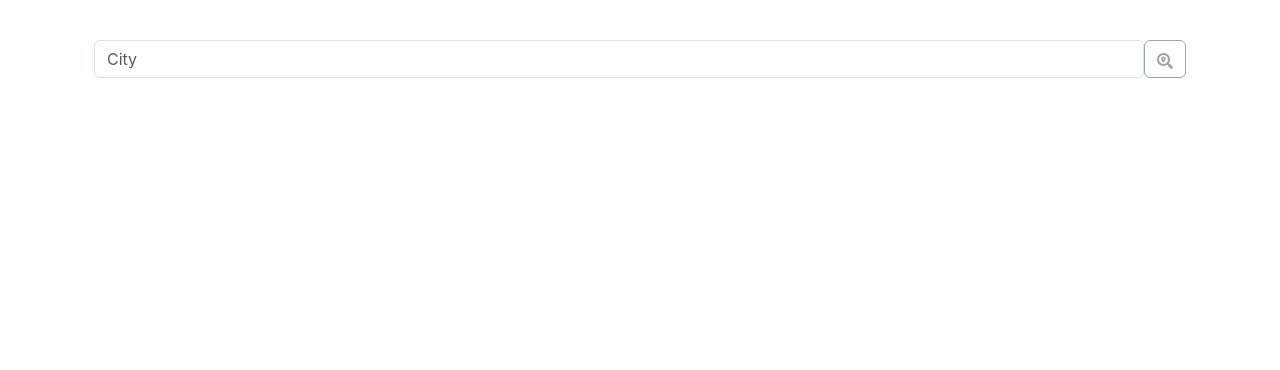
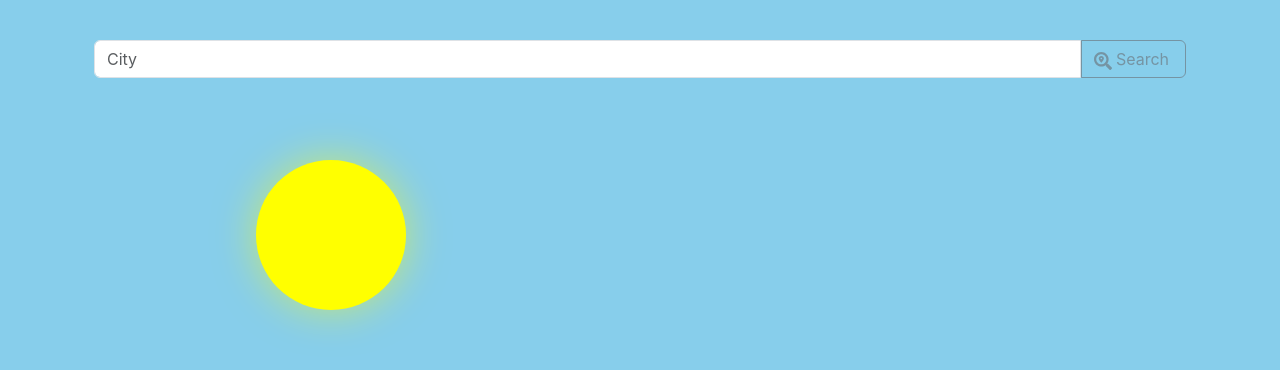
Before and after one commit to ayberkkk/weather-map, a React (Create React App) app: page / in a window 1280 px wide. Shown: the top 370 px of the page. Built offline with nearby package versions, Linux system fonts and the light colour scheme; the HTML template or start-up script is replaced by a standard one.

Commit message:
#6
404  & dynamic-bg component

```diff
--- a/src/App.css
+++ b/src/App.css
@@ -1,44 +1,44 @@
-html,
-body {
+html, body {
     margin: 0;
     padding: 0;
     overflow-x: hidden;
     box-sizing: border-box;
 }
-
+input {
+    border-top-right-radius: 0px !important;
+    border-bottom-right-radius: 0px !important;
+}
 input:focus {
     box-shadow: none !important;
 }
-
+.submit-btn {
+    border-top-left-radius: 0px !important;
+    border-bottom-left-radius: 0px !important;
+}
 .shadow-lg {
     box-shadow: 0 1rem 3rem rgb(255 255 255 / 9%) !important;
 }
-
 .current-day {
     overflow: hidden;
     box-shadow: rgb(226, 226, 226) 0px 0px 30px 6px;
-    border-radius: 10px;
     width: 100%;
     height: auto;
+    margin-top: 10px;
 }
-
 .current-day h6 {
     font-size: 40px;
     color: #252525;
 }
-
 .current-day p {
     font-size: 30px;
     font-weight: 600;
     color: #252525;
     margin-bottom: 0px;
 }
-
 .current-day .current-day-condition {
     font-size: 20px;
     text-transform: capitalize;
 }
-
 .description .description-name {
     font-size: 16px !important;
     padding: 5px;
@@ -46,14 +46,10 @@ input:focus {
     margin-left: 10px;
     margin-right: 10px;
 }
-
 .description .description-current-data {
     background-color: #252525;
     margin: 5px;
-    border-radius: 10px;
-
 }
-
 .description .description-data {
     padding: 5px;
     margin-right: 10px;
@@ -62,21 +58,123 @@ input:focus {
     margin-left: 10px;
     border-bottom: 1px solid #fff;
 }
-
+.background {
+    position: fixed;
+    top: 0;
+    left: 0;
+    width: 100%;
+    height: 100%;
+    overflow: hidden;
+    z-index: 0;
+}
+.daytime {
+    background-color: #87ceeb;
+}
+.nighttime {
+    background-color: #000;
+}
+.stars {
+    position: absolute;
+    width: 100%;
+    height: 100%;
+}
+.star {
+    position: absolute;
+    transition: transform 0.3s ease-in-out;
+}
+.moon {
+    position: absolute;
+    top: 50%;
+    left: 50%;
+    width: 80px;
+    height: 80px;
+    background-color: #f9f9f9;
+    border-radius: 50%;
+    transform: translate(-50%, -50%);
+    box-shadow: 0 0 20px rgba(255, 255, 255, 0.8);
+}
+.sun {
+    position: absolute;
+    top: 20%;
+    left: 20%;
+    width: 150px;
+    height: 150px;
+    background-color: yellow;
+    border-radius: 50%;
+    box-shadow: 0 0 40px rgba(255, 255, 0, 0.5);
+}
+.wave {
+    position: absolute;
+    bottom: 0;
+    left: 0;
+    width: 100%;
+    height: 200px;
+    background: linear-gradient(to right, #87ceeb 0%, #f9f9f9 50%, #87ceeb 100%);
+    animation: waveAnimation 8s linear infinite;
+}
+@keyframes waveAnimation {
+    0% {
+        background-position-x: 0;
+   }
+    100% {
+        background-position-x: 1000px;
+   }
+}
+.not-found-title {
+    margin-bottom: 1rem;
+}
+.not-found-text {
+    margin-bottom: 2rem;
+}
+.not-found-image {
+    width: 300px;
+    margin-bottom: 2rem;
+}
+.not-found-link {
+    margin-top: 2rem;
+}
+@keyframes pulse {
+    0% {
+        transform: scale(1);
+   }
+    50% {
+        transform: scale(1.2);
+   }
+    100% {
+        transform: scale(1);
+   }
+}
 @media screen and (max-width:992px) {
     .current-day {
         margin-top: 10px;
-    }
-
+   }
     .current-day h6 {
         font-size: 30px;
-    }
-
+   }
     .current-day p {
         font-size: 20px;
-    }
-
+   }
     .weather-card {
         padding: 0px;
-    }
+   }
 }
+@media screen and (max-width: 768px) {
+    .moon {
+        width: 60px;
+        height: 60px;
+   }
+    .sun {
+        width: 100px;
+        height: 100px;
+   }
+}
+@media screen and (max-width: 480px) {
+    .moon {
+        width: 40px;
+        height: 40px;
+   }
+    .sun {
+        width: 60px;
+        height: 60px;
+   }
+}
--- a/src/App.js
+++ b/src/App.js
@@ -2,6 +2,7 @@ import React, { useState } from "react";
 import { Container, Row, Col } from "reactstrap";
 import CityInput from "./components/CityInput";
 import WeatherFetcher from "./components/WeatherFetcher ";
+import Background from "./components/DynamicBg";
 import "./App.css";
 
 const App = () => {
@@ -12,10 +13,10 @@ const App = () => {
   };
 
   return (
-
       <Container className="text-center d-table m-auto overflow-x-hidden d-block">
         <Row>
-          <Col className="border-3 shadow-lg rounded-2 bg-white mt-4">
+        <Background />
+          <Col className="mt-4 position-static z-1">
             <CityInput onCitySelect={handleCitySelect} />
             {city && (
               <WeatherFetcher
--- a/src/components/CityInput.js
+++ b/src/components/CityInput.js
@@ -58,8 +58,14 @@ const CityInput = ({ onCitySelect }) => {
                 placeholder="City"
               />
             </FormGroup>
-            <Button className="mb-3" type="submit" disabled={!city} outline>
-              <FaSearchLocation />
+            <Button
+              className="submit-btn mb-3"
+              type="submit"
+              disabled={!city}
+              outline
+            >
+              <FaSearchLocation size={18} />
+              <span className="m-1">Search</span>
             </Button>
           </Form>
         </Col>
--- /dev/null
+++ b/src/components/DynamicBg.js
@@ -0,0 +1,65 @@
+import React, { useEffect, useState } from "react";
+import { BsFillStarFill } from "react-icons/bs";
+
+const Background = () => {
+  const [isDaytime, setIsDaytime] = useState(false);
+
+  useEffect(() => {
+    const getCurrentTime = () => {
+      const currentHour = new Date().getHours();
+      setIsDaytime(currentHour >= 6 && currentHour < 18);
+    };
+
+    const createStars = () => {
+      const starContainer = document.querySelector(".stars");
+
+      for (let i = 0; i < numStars; i++) {
+        const star = document.createElement("div");
+        star.className = "star";
+        star.style.top = `${Math.random() * 100}%`;
+        star.style.left = `${Math.random() * 100}%`;
+        starContainer.appendChild(star);
+      }
+    };
+
+    getCurrentTime();
+    createStars();
+  }, []);
+
+  const numStars = 50;
+
+  const starColor = "#FFD700";
+  const backgroundClass = isDaytime
+    ? "background daytime"
+    : "background nighttime";
+
+  return (
+    <div className={backgroundClass}>
+      <div className="stars">
+        {!isDaytime &&
+          Array.from({ length: numStars }, (_, index) => (
+            <BsFillStarFill
+              key={index}
+              className="star"
+              style={{
+                top: `${Math.random() * 100}%`,
+                left: `${Math.random() * 100}%`,
+                color: starColor,
+                animation: `pulse ${Math.random() * 3 + 1}s infinite`,
+              }}
+              onMouseOver={(e) => {
+                e.target.style.transform = "scale(1.5)";
+              }}
+              onMouseOut={(e) => {
+                e.target.style.transform = "scale(1)";
+              }}
+            />
+          ))}
+      </div>
+      {!isDaytime && <div className="moon"></div>}
+      {isDaytime && <div className="sun"></div>}
+    </div>
+  );
+};
+
+export default Background;
--- /dev/null
+++ b/src/components/UnableData.js
@@ -0,0 +1,23 @@
+import React from "react";
+import unable_img from "../404.webp";
+
+const NotFound = () => {
+
+  return (
+    <div className="not-found-container d-flex flex-column align-items-center justify-content-center">
+      <img
+        className="not-found-image img-fluid"
+        src={unable_img}
+        alt="404 Illustration"
+      />
+      <a
+        className="not-found-link btn btn-primary"
+        href="/"
+      >
+       Try Again
+      </a>
+    </div>
+  );
+};
+
+export default NotFound;
--- a/src/components/WeatherCard.js
+++ b/src/components/WeatherCard.js
@@ -20,10 +20,10 @@ const WeatherCard = ({ weatherData, city }) => {
   const forecastDays = forecast.forecastday.slice(1);
 
   return (
-    <Container>
+    <Container className="border-3 shadow-lg rounded-2 bg-white mt-3 mb-3">
       <Row>
           <Col lg={4}>
-            <div className="current-day">
+            <div className="current-day rounded-2">
               <div className="mt-5 mb-5">
                 <Typography variant="h6" style={{ textTransform: "uppercase" }}>
                   {city}
@@ -36,7 +36,7 @@ const WeatherCard = ({ weatherData, city }) => {
             </div>
           </Col>
           <Col lg={4}>
-            <div className="current-day description">
+            <div className="current-day rounded-2 description">
               <div className="d-flex align-items-center">
                 <div
                   className="w-50 d-lg-block d-sm-none text-start"
@@ -49,7 +49,7 @@ const WeatherCard = ({ weatherData, city }) => {
                   <p className="description-name">UV</p>
                 </div>
                 <div
-                  className="w-50 text-start description-current-data"
+                  className="w-50 text-start description-current-data rounded-2"
                   style={{ height: "220px" }}
                 >
                   <p className="description-data">
@@ -70,7 +70,7 @@ const WeatherCard = ({ weatherData, city }) => {
             </div>
           </Col>
           <Col lg={4}>
-            <div className="current-day maps">
+            <div className="current-day rounded-2 maps">
               <UserMap />
             </div>
           </Col>
--- a/src/components/WeatherFetcher .js
+++ b/src/components/WeatherFetcher .js
@@ -1,5 +1,6 @@
-import React, { useState, useEffect } from 'react';
-import WeatherCard from './WeatherCard';
+import React, { useState, useEffect } from "react";
+import WeatherCard from "./WeatherCard";
+import UnableData from "./UnableData";
 
 const WeatherFetcher = ({ apiKey, city }) => {
   const [weatherData, setWeatherData] = useState(null);
@@ -15,7 +16,7 @@ const WeatherFetcher = ({ apiKey, city }) => {
         setWeatherData(data);
         setLoading(false);
       } catch (error) {
-        console.log('Error fetching weather data:', error);
+        console.log("Error fetching weather data:", error);
       }
     };
 
@@ -27,10 +28,14 @@ const WeatherFetcher = ({ apiKey, city }) => {
   }
 
   if (!weatherData || !weatherData.forecast) {
-    return <div>Unable to fetch weather data.</div>;
+    return (
+      <div>
+       <UnableData/>
+      </div>
+    );
   }
 
-  return <WeatherCard weatherData={weatherData} city={city}/>;
+  return <WeatherCard weatherData={weatherData} city={city} />;
 };
 
 export default WeatherFetcher;
```
Also changed, not shown: src/404.webp (added).
